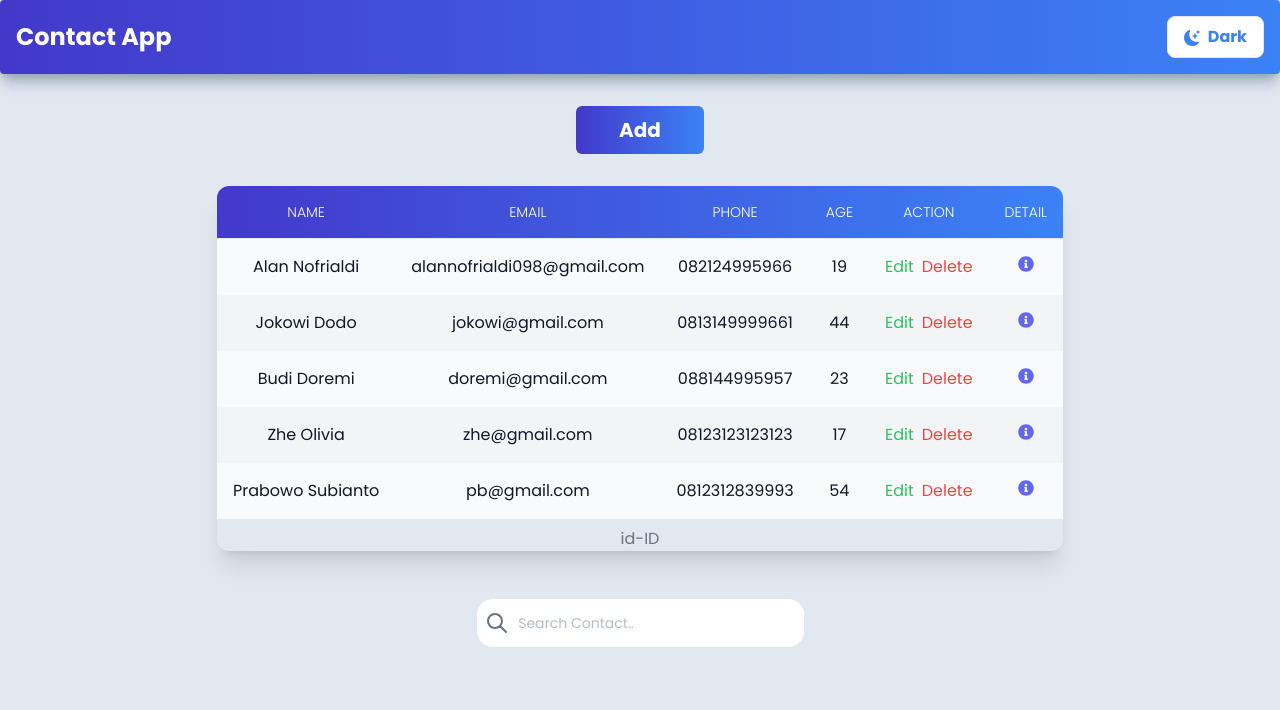
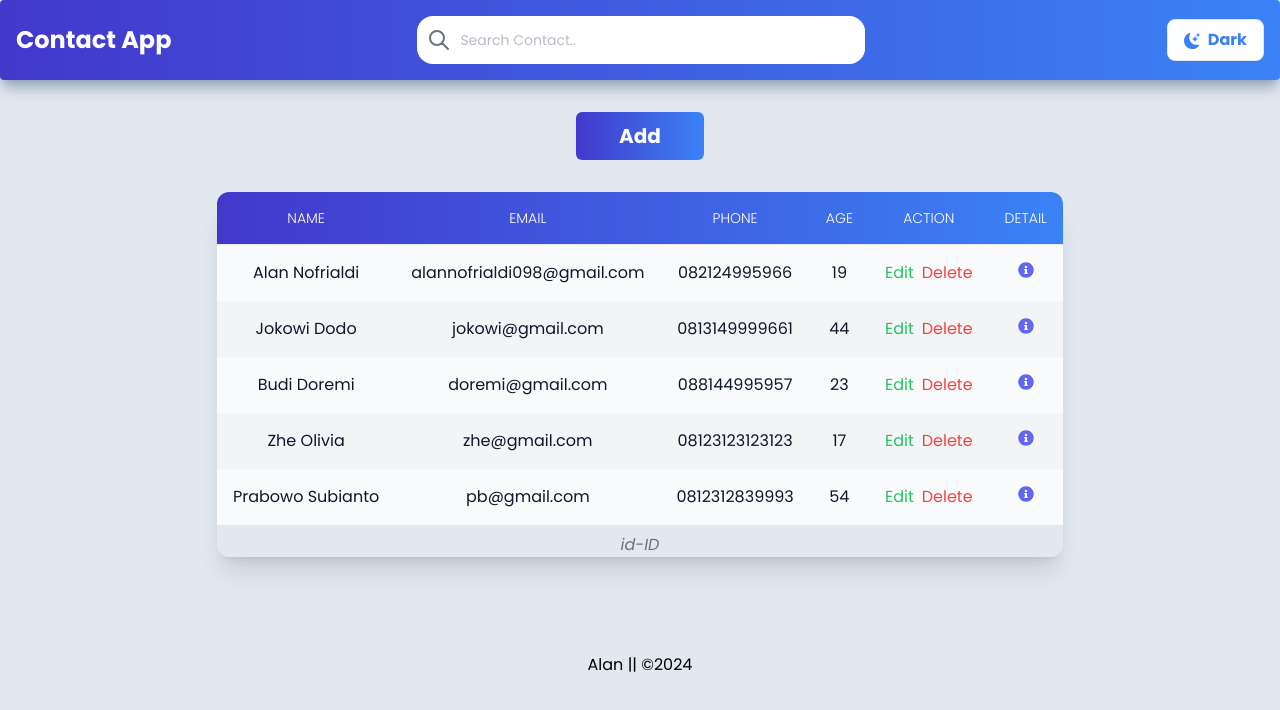
Before and after one commit to alannofrialdi/contact-react, a React (Vite) app: page / in a window 1280 px wide. Shown: the top 710 px of the page. Built offline with nearby package versions, Linux system fonts and the light colour scheme; data requests are answered from the project's data file.

Commit message:
new layouts

```diff
--- a/src/components/Home.jsx
+++ b/src/components/Home.jsx
@@ -8,6 +8,8 @@ import PropTypes from "prop-types";
 export default function Home() {
   const [data, setData] = useState([]);
   const [loading, setLoading] = useState(true);
+  // search data
+  const [search, setSearch] = useState("");
 
   // fetching data
   const fetchData = async () => {
@@ -33,23 +35,26 @@ export default function Home() {
         <Loader />
       ) : (
         <>
-          <Navbar />
-          <Body data={data} setData={setData} />
+          <Navbar setSearch={setSearch} />
+          <Body>
+            <AddContact />
+            {data.length === 0 ? (
+              <EmptyMessage />
+            ) : (
+              <Table data={data} setData={setData} search={search} />
+            )}
+          </Body>
+          <Footer />
         </>
       )}
     </>
   );
 }
 
-const Body = ({ data, setData }) => {
+const Body = ({ children }) => {
   return (
     <div className="mt-8 flex flex-col justify-center min-h-full min-w-full items-center gap-8">
-      <AddContact />
-      {data.length === 0 ? (
-        <EmptyMessage />
-      ) : (
-        <Table data={data} setData={setData} />
-      )}
+      {children}
     </div>
   );
 };
@@ -94,7 +99,17 @@ const Loader = () => {
   );
 };
 
+const Footer = () => {
+  return (
+    <div className="text-center bold text-black mt-20 dark:text-white">
+      <p>Alan || &#169;2024</p>
+    </div>
+  );
+};
+
 Body.propTypes = {
-  data: PropTypes.array.isRequired,
-  setData: PropTypes.func.isRequired,
+  data: PropTypes.array,
+  setData: PropTypes.func,
+  search: PropTypes.array,
+  children: PropTypes.array,
 };
--- a/src/components/Navbar.jsx
+++ b/src/components/Navbar.jsx
@@ -3,7 +3,7 @@ import { BsFillMoonStarsFill } from "react-icons/bs";
 import { IoIosSunny } from "react-icons/io";
 import Heading from "./Heading";
 
-export default function Navbar() {
+export default function Navbar({ setSearch }) {
   const storedTheme = localStorage.getItem("theme");
   const [theme, setTheme] = useState(storedTheme || "light");
 
@@ -22,8 +22,9 @@ export default function Navbar() {
         theme === "dark" ? "dark:shadow-none" : "shadow-lg"
       }`}
     >
-      <div className="container mx-auto flex justify-between items-center">
+      <div className="container mx-auto flex flex-col md:flex-row justify-between items-center">
         <Tittle />
+        <Search setSearch={setSearch} />
         <Mode>
           <Button handleThemeSwitch={handleThemeSwitch} theme={theme} />
         </Mode>
@@ -31,6 +32,38 @@ export default function Navbar() {
     </div>
   );
 }
+
+const Search = ({ setSearch }) => {
+  return (
+    <div className="w-full md:max-w-md mx-4 md:mx-0 my-2 md:my-0 md:mr-14">
+      <div className="relative flex items-center w-full h-12 rounded-2xl focus-within:shadow-lg bg-white overflow-hidden">
+        <div className="grid place-items-center h-full w-12 text-gray-300">
+          <svg
+            xmlns="http://www.w3.org/2000/svg"
+            className="h-6 w-6 text-gray-500 "
+            fill="none"
+            viewBox="0 0 24 24"
+            stroke="currentColor"
+          >
+            <path
+              strokeLinecap="round"
+              strokeLinejoin="round"
+              strokeWidth="2"
+              d="M21 21l-6-6m2-5a7 7 0 11-14 0 7 7 0 0114 0z"
+            />
+          </svg>
+        </div>
+        <input
+          onChange={(e) => setSearch(e.target.value.toLowerCase().trim())}
+          className="peer h-full w-full outline-none text-sm text-gray-900 pr-2 animate-pulse focus:animate-none"
+          type="text"
+          id="search"
+          placeholder="Search Contact.."
+        />
+      </div>
+    </div>
+  );
+};
 
 const Mode = ({ children }) => {
   return children;
@@ -47,7 +80,7 @@ const Tittle = () => {
 const Button = ({ handleThemeSwitch, theme }) => {
   return (
     <button
-      className="bg-white text-blue-500 font-bold py-2 px-4 border rounded-lg"
+      className="bg-white text-blue-500 font-bold py-2 px-4 border rounded-lg w-full md:w-auto my-2 md:my-0"
       onClick={handleThemeSwitch}
     >
       {theme === "dark" ? <Light /> : <Dark />}
@@ -73,4 +106,6 @@ const Dark = () => {
   );
 };
 
+Navbar.propTypes;
 Button.propTypes;
+Search.propTypes;
--- a/src/components/Table.jsx
+++ b/src/components/Table.jsx
@@ -1,6 +1,5 @@
 import { Card, Typography } from "@material-tailwind/react";
 import axios from "axios";
-import { useState } from "react";
 import { FaInfoCircle } from "react-icons/fa";
 import "../index.css";
 import { Link } from "react-router-dom";
@@ -8,10 +7,7 @@ import { toast } from "react-toastify";
 
 const TABLE_HEAD = ["Name", "Email", "Phone", "Age", "Action", "Detail"];
 
-export default function Table({ data, setData }) {
-  // search data
-  const [search, setSearch] = useState("");
-
+export default function Table({ data, setData, search }) {
   // fetch data
 
   const handleDelete = async (id) => {
@@ -43,7 +39,6 @@ export default function Table({ data, setData }) {
           <Caption />
         </TableContainer>
       </Card>
-      <Search setSearch={setSearch} />
     </>
   );
 }
@@ -53,38 +48,6 @@ const TableContainer = ({ children }) => {
     <table className="w-full min-w-max table-auto text-center border-collapse bg-white bg-opacity-70">
       {children}
     </table>
-  );
-};
-
-const Search = ({ setSearch }) => {
-  return (
-    <div className="max-w-md mx-auto mb-2">
-      <div className="relative flex items-center w-full h-12 rounded-2xl focus-within:shadow-lg bg-white overflow-hidden">
-        <div className="grid place-items-center h-full w-12 text-gray-300">
-          <svg
-            xmlns="http://www.w3.org/2000/svg"
-            className="h-6 w-6 text-gray-500 "
-            fill="none"
-            viewBox="0 0 24 24"
-            stroke="currentColor"
-          >
-            <path
-              strokeLinecap="round"
-              strokeLinejoin="round"
-              strokeWidth="2"
-              d="M21 21l-6-6m2-5a7 7 0 11-14 0 7 7 0 0114 0z"
-            />
-          </svg>
-        </div>
-        <input
-          onChange={(e) => setSearch(e.target.value.toLowerCase().trim())}
-          className="peer h-full w-full outline-none text-sm text-gray-900 pr-2 animate-pulse"
-          type="text"
-          id="search"
-          placeholder="Search Contact.."
-        />
-      </div>
-    </div>
   );
 };
 
@@ -152,7 +115,7 @@ const TableBody = ({ data, search, handleDelete }) => {
 
 const Caption = () => {
   return (
-    <caption className="caption-bottom font-normal mt-2 text-gray-500 bg-transparent">
+    <caption className="italic caption-bottom font-normal mt-2 text-gray-500 bg-transparent dark:bg-gradient-to-r from-indigo-700 to-blue-500 dark:text-white">
       id-ID
     </caption>
   );
@@ -161,4 +124,3 @@ const Caption = () => {
 Table.propTypes;
 TableContainer.propTypes;
 TableBody.propTypes;
-Search.propTypes;
```
